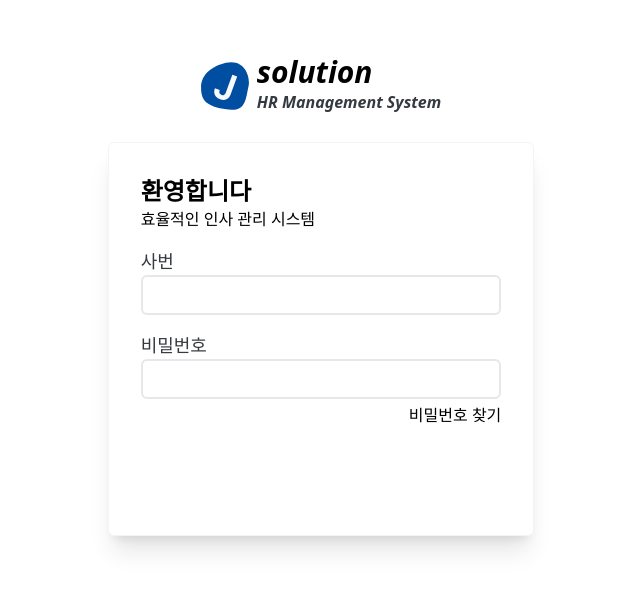
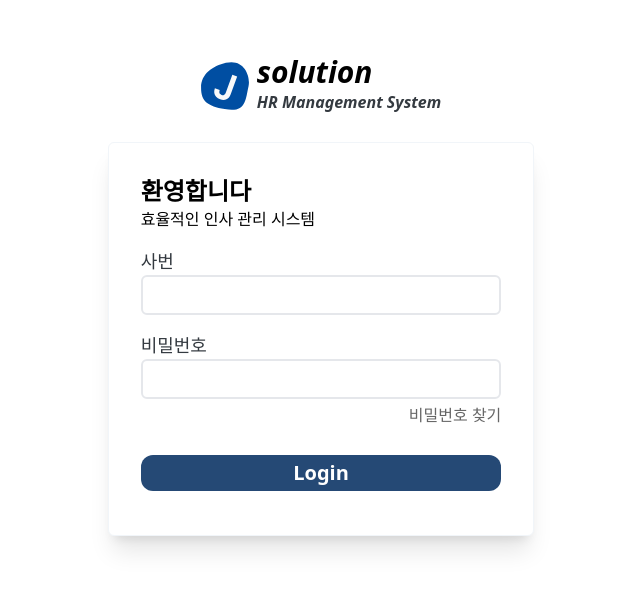
Before and after one commit to anheejeong/WELLMIND-FRONTEND, a React (Vite) app: page / in a window 1280 px wide. Shown: the part 105-694 px from the top of the page, without its empty margins (319-959 px from the left). Built offline with nearby package versions, Linux system fonts and the light colour scheme; the HTML template or start-up script is replaced by a standard one.

Commit message:
[Feat] 로그인 디자인 수정 및 navigate 추가

```diff
--- a/src/pages/AuthPage/Login/index.tsx
+++ b/src/pages/AuthPage/Login/index.tsx
@@ -1,4 +1,8 @@
+import { useNavigate } from 'react-router-dom'
+
 export default function Login() {
+  const navigate = useNavigate()
+
   return (
     <div className="flex flex-col w-1/3 min-w-64 gap-4 rounded-md shadow-xl p-8 border border-slate-100 bg-white">
       <div>
@@ -15,11 +19,14 @@ export default function Login() {
           type="password"
           className="w-full text-xl rounded-md border-2 border-solid border-text-light focus:border-text-secondary focus:outline-none px-2 py-1"
         />
-        <div className="w-full flex justify-end text-text-secondary pt-1">
+        <div className="w-full flex justify-end text-text-darkgray pt-1">
           <button>비밀번호 찾기</button>
         </div>
       </div>
-      <button className="text-white text-xl font-semibold rounded-xl bg-background-back py-1 my-3 hover:bg-orange-200 focus:bg-button-orange">
+      <button
+        className="text-white text-xl font-semibold rounded-xl bg-primary-800 py-1 my-3 hover:bg-primary-700 focus:bg-primary-800"
+        onClick={() => navigate('/main')}
+      >
         Login
       </button>
     </div>
```
